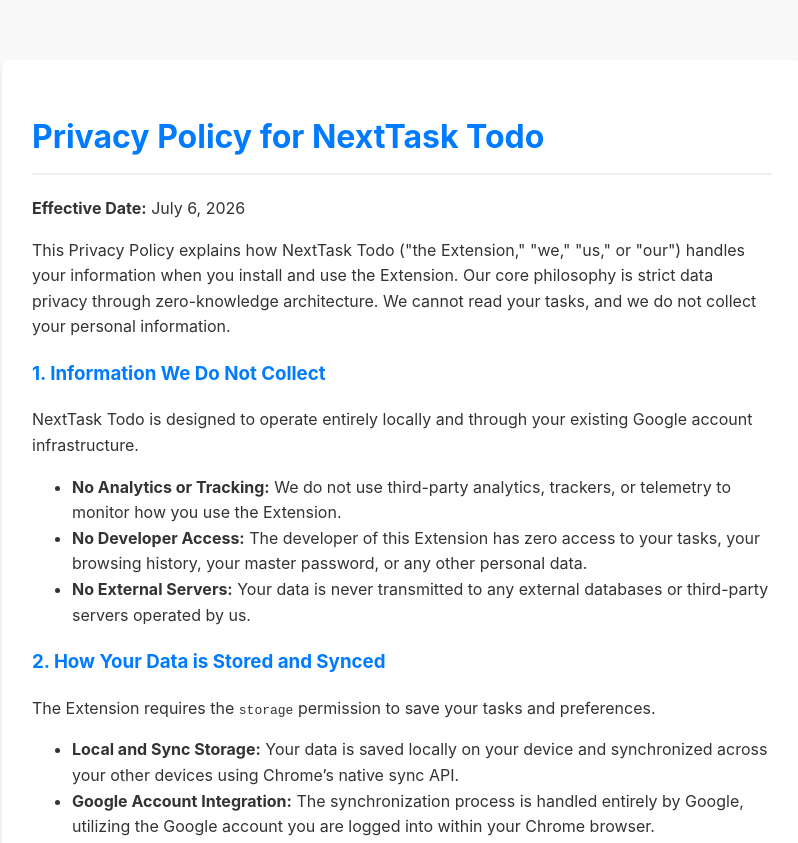
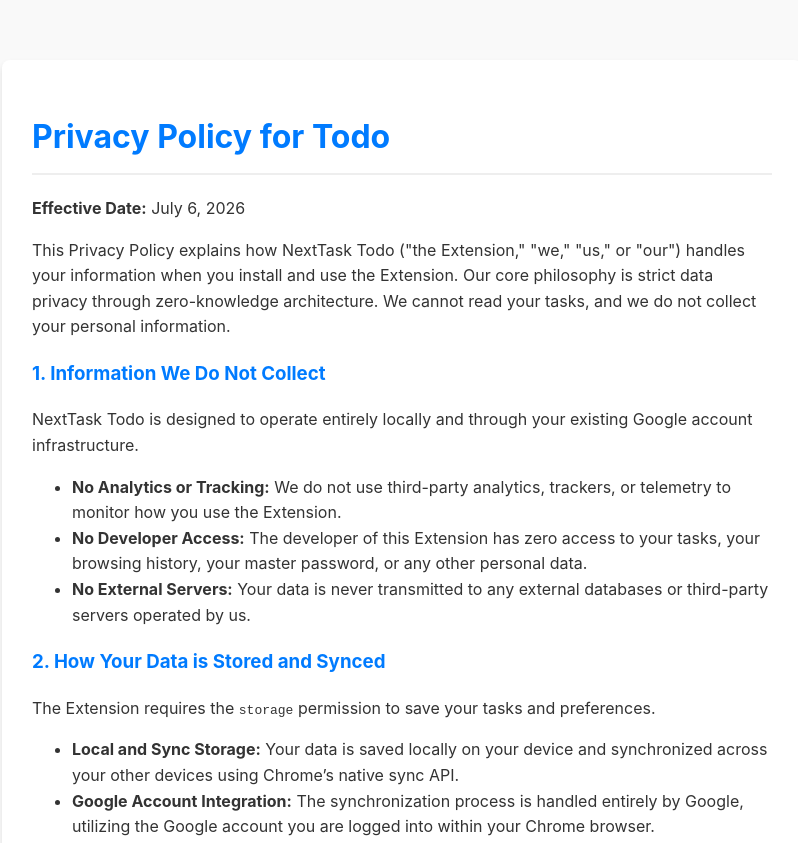
Before and after one commit to Anujashridhar/todo-privacy, a plain HTML site: page index.html in a window 1280 px wide. Shown: the top 843 px of the page, without its empty margins (238-1036 px from the left). Drawn offline with Linux system fonts and the light colour scheme.

Commit message:
Update Privacy Policy header for Todo

```diff
--- a/index.html
+++ b/index.html
@@ -26,7 +26,7 @@
 </head>
 <body>
   <div class="container">
-    <h1>Privacy Policy for NextTask Todo</h1>
+    <h1>Privacy Policy for Todo</h1>
     <p><strong>Effective Date:</strong> July 6, 2026</p>
 
     <p>This Privacy Policy explains how NextTask Todo ("the Extension," "we," "us," or "our") handles your information when you install and use the Extension. Our core philosophy is strict data privacy through zero-knowledge architecture. We cannot read your tasks, and we do not collect your personal information.</p>
```
